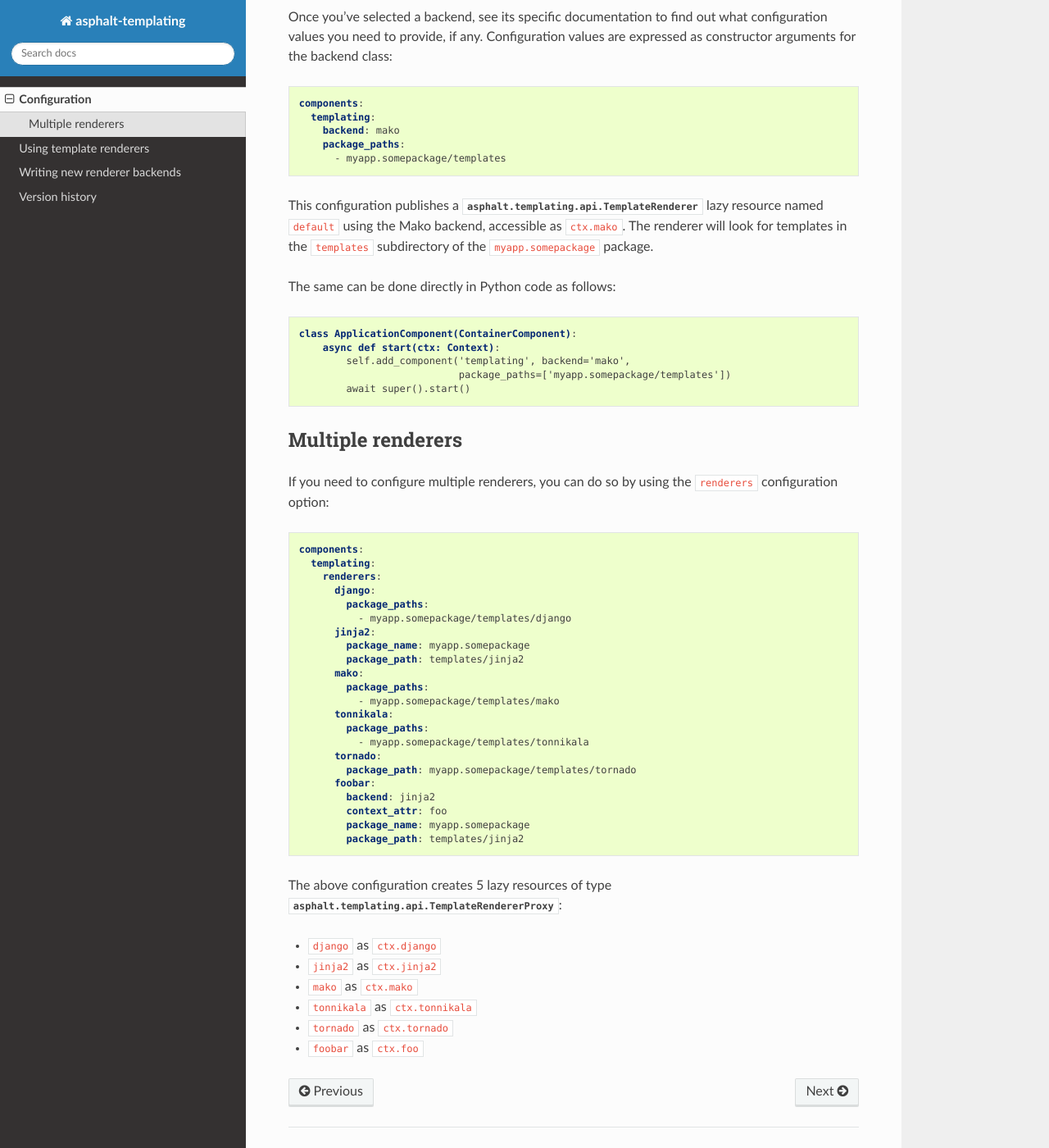
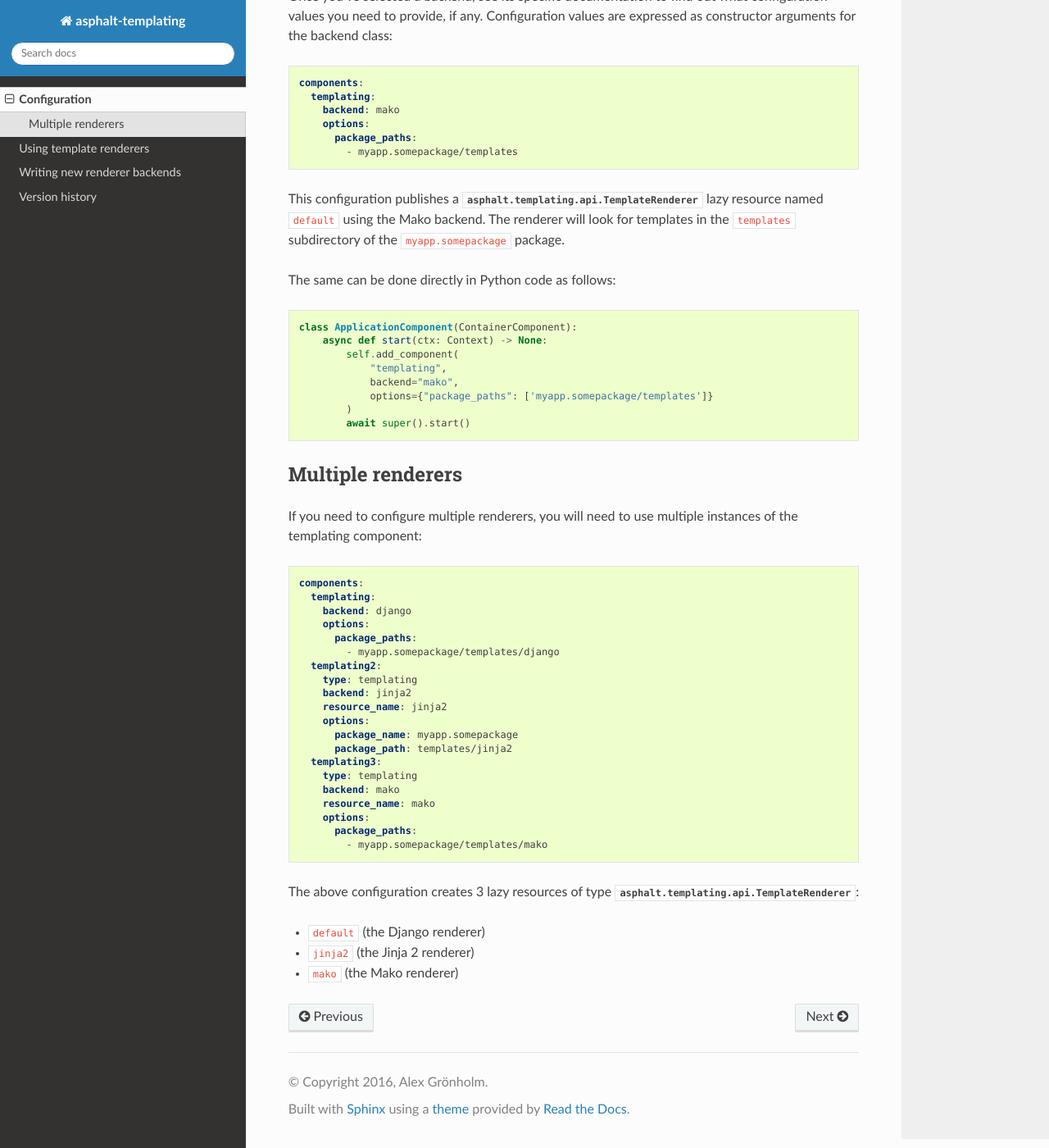
Before and after one commit to asphalt-framework/asphalt-templating, a Sphinx documentation site: the page built from docs/configuration.rst, in a window 1280 px wide and 1400 px high, scrolled down 444 px. Shown: the whole window at 82% size. Built offline with Sphinx 7.4.7 and the Read the Docs theme 2.0.0, drawn with Linux system fonts in a browser that asks for light colours; the version number could not be read and is left out.

Commit message:
Updated the documentation

```diff
--- a/docs/conf.py
+++ b/docs/conf.py
@@ -21,7 +21,7 @@ v = parse(version(project))
 version = v.base_version
 release = v.public
 
-language = None
+language = "en"
 
 exclude_patterns = ["_build"]
 pygments_style = "sphinx"
@@ -35,7 +35,7 @@ htmlhelp_basename = project.replace("-", "") + "doc"
 intersphinx_mapping = {
     "python": ("https://docs.python.org/3/", None),
     "asphalt": ("https://asphalt.readthedocs.org/en/latest/", None),
-    "jinja2": ("https://jinja.pocoo.org/docs/dev/", None),
+    "jinja2": ("https://jinja.octoprint.org/", None),
     "mako": ("https://docs.makotemplates.org/en/latest/", None),
     "tornado": ("https://www.tornadoweb.org/en/stable/", None),
 }
--- a/docs/configuration.rst
+++ b/docs/configuration.rst
@@ -10,7 +10,6 @@ box:
 * :mod:`~asphalt.templating.renderers.django`
 * :mod:`~asphalt.templating.renderers.jinja2`
 * :mod:`~asphalt.templating.renderers.mako`
-* :mod:`~asphalt.templating.renderers.tonnikala`
 * :mod:`~asphalt.templating.renderers.tornado`
 
 Other backends may be provided by other components.
@@ -22,57 +21,58 @@ for the backend class::
     components:
       templating:
         backend: mako
-        package_paths:
-          - myapp.somepackage/templates
+        options:
+          package_paths:
+            - myapp.somepackage/templates
 
-This configuration publishes a :class:`asphalt.templating.api.TemplateRenderer` lazy resource
-named ``default`` using the Mako backend, accessible as ``ctx.mako``. The renderer will look for
-templates in the ``templates`` subdirectory of the ``myapp.somepackage`` package.
+This configuration publishes a :class:`asphalt.templating.api.TemplateRenderer` lazy
+resource named ``default`` using the Mako backend. The renderer will look for templates
+in the ``templates`` subdirectory of the ``myapp.somepackage`` package.
 
-The same can be done directly in Python code as follows::
+The same can be done directly in Python code as follows:
+
+.. code-block:: python
 
     class ApplicationComponent(ContainerComponent):
-        async def start(ctx: Context):
-            self.add_component('templating', backend='mako',
-                               package_paths=['myapp.somepackage/templates'])
+        async def start(ctx: Context) -> None:
+            self.add_component(
+                "templating",
+                backend="mako",
+                options={"package_paths": ['myapp.somepackage/templates']}
+            )
             await super().start()
 
 
 Multiple renderers
 ------------------
 
-If you need to configure multiple renderers, you can do so by using the ``renderers``
-configuration option::
+If you need to configure multiple renderers, you will need to use multiple instances
+of the templating component::
 
     components:
       templating:
-        renderers:
-          django:
-            package_paths:
-              - myapp.somepackage/templates/django
-          jinja2:
-            package_name: myapp.somepackage
-            package_path: templates/jinja2
-          mako:
-            package_paths:
-              - myapp.somepackage/templates/mako
-          tonnikala:
-            package_paths:
-              - myapp.somepackage/templates/tonnikala
-          tornado:
-            package_path: myapp.somepackage/templates/tornado
-          foobar:
-            backend: jinja2
-            context_attr: foo
-            package_name: myapp.somepackage
-            package_path: templates/jinja2
+        backend: django
+        options:
+          package_paths:
+            - myapp.somepackage/templates/django
+      templating2:
+        type: templating
+        backend: jinja2
+        resource_name: jinja2
+        options:
+          package_name: myapp.somepackage
+          package_path: templates/jinja2
+      templating3:
+        type: templating
+        backend: mako
+        resource_name: mako
+        options:
+          package_paths:
+            - myapp.somepackage/templates/mako
 
-The above configuration creates 5 lazy resources of type
-:class:`asphalt.templating.api.TemplateRendererProxy`:
+The above configuration creates 3 lazy resources of type
+:class:`asphalt.templating.api.TemplateRenderer`:
 
-* ``django`` as ``ctx.django``
-* ``jinja2`` as ``ctx.jinja2``
-* ``mako`` as ``ctx.mako``
-* ``tonnikala`` as ``ctx.tonnikala``
-* ``tornado`` as ``ctx.tornado``
-* ``foobar`` as ``ctx.foo``
+* ``default`` (the Django renderer)
+* ``jinja2`` (the Jinja 2 renderer)
+* ``mako`` (the Mako renderer)
--- a/docs/modules/renderers/tonnikala.rst
+++ /dev/null
@@ -1,5 +0,0 @@
-:mod:`asphalt.templating.renderers.tonnikala`
-=============================================
-
-.. automodule:: asphalt.templating.renderers.tonnikala
-    :members:
```
Also changed, not shown: docs/extending.rst (+13 -16 lines), docs/usage.rst (+11 -6 lines).
